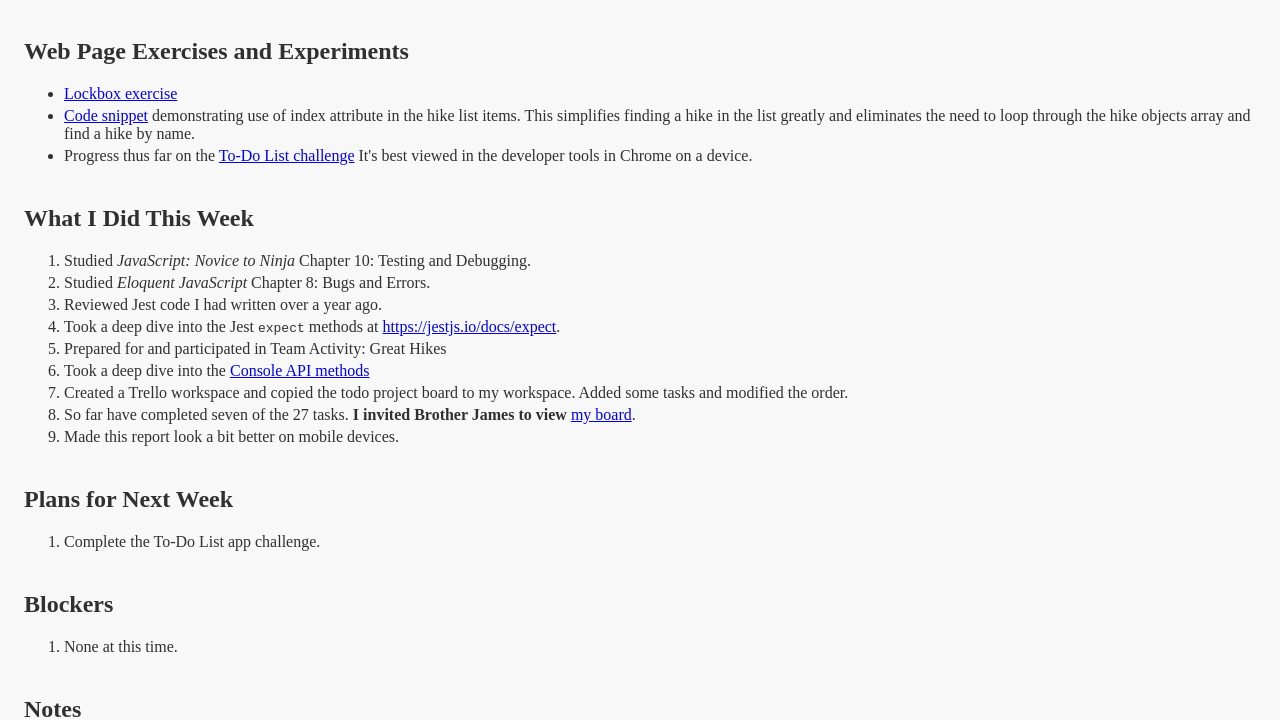
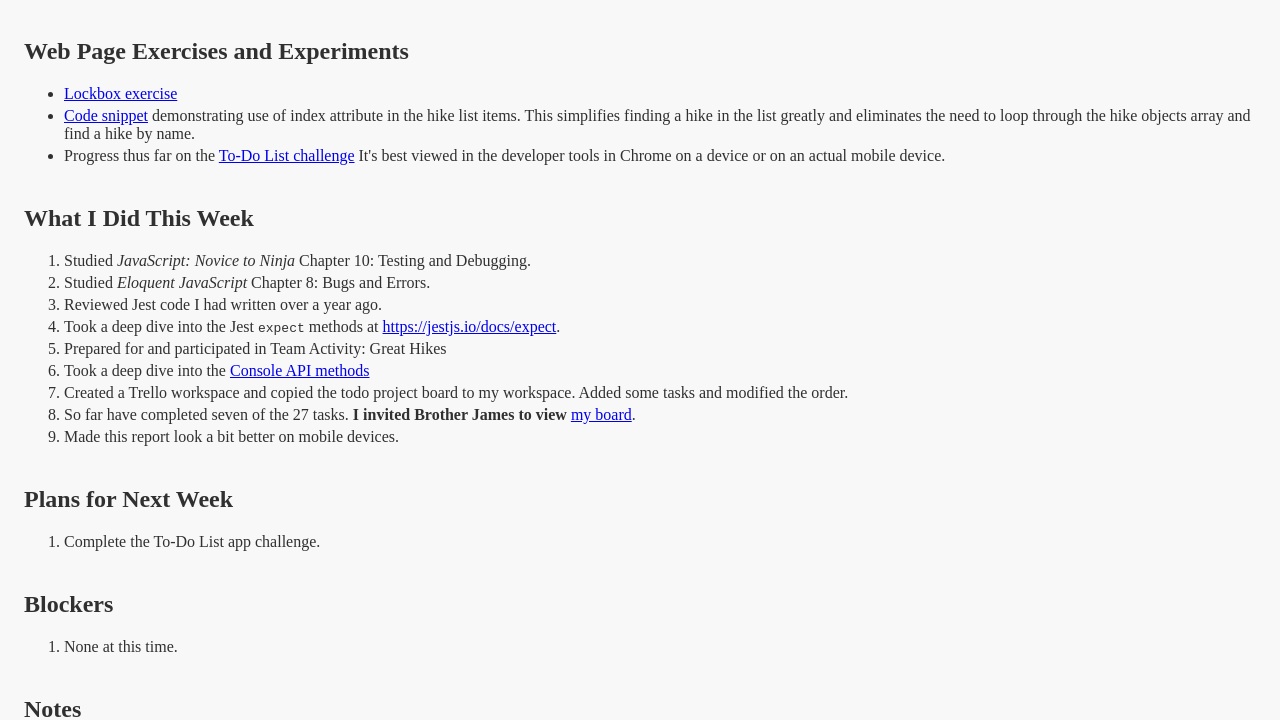
Before and after one commit to eolsenbyui/eolsenbyui.github.io, a plain HTML site: page wdd330/week05/index.html in a window 1280 px wide. Shown: the part 80-800 px from the top of the page. Drawn offline with Linux system fonts and the light colour scheme.

Commit message:
Saturday evening additions to the Week 5 report.

```diff
--- a/wdd330/week05/index.html
+++ b/wdd330/week05/index.html
@@ -28,7 +28,7 @@
             </li>
             <li>
                 Progress thus far on the <a href="https://eolsenbyui.github.io/wdd330/week07/todo/" target="_blank">To-Do List challenge</a>
-                It's best viewed in the developer tools in Chrome on a device.
+                It's best viewed in the developer tools in Chrome on a device or on an actual mobile device.
             </li>
         </ul>
     </section>
```
